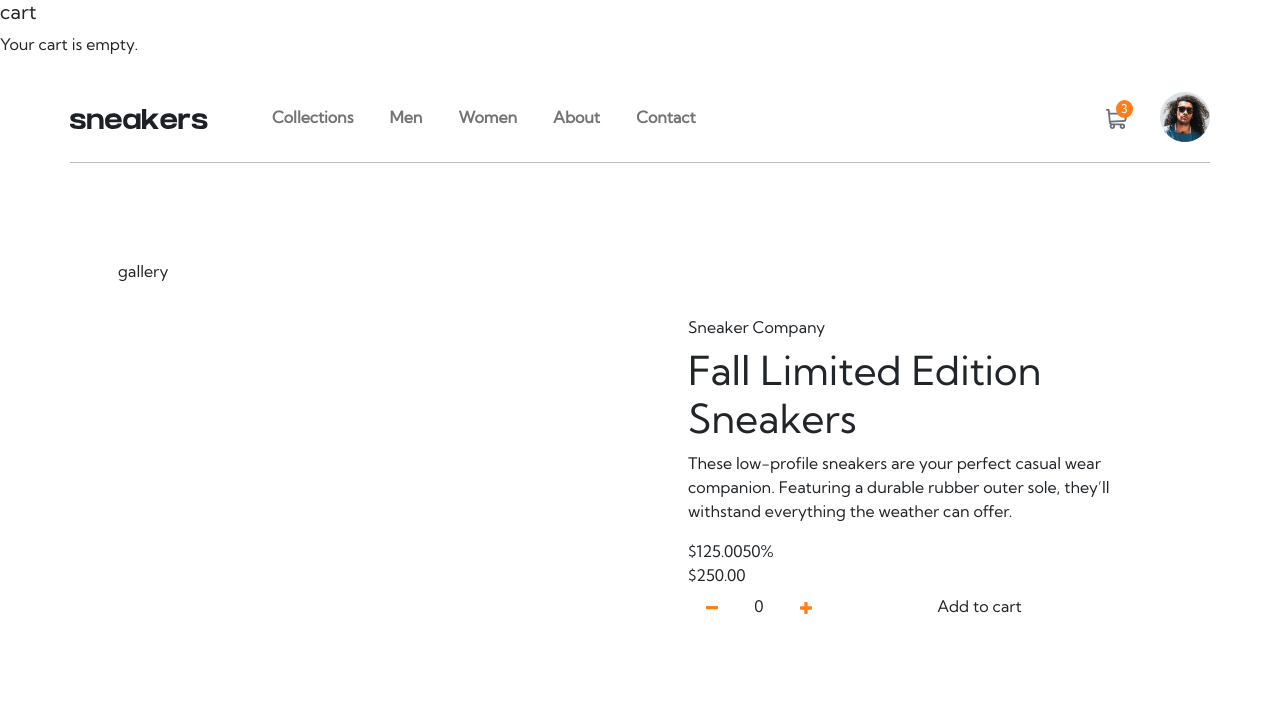
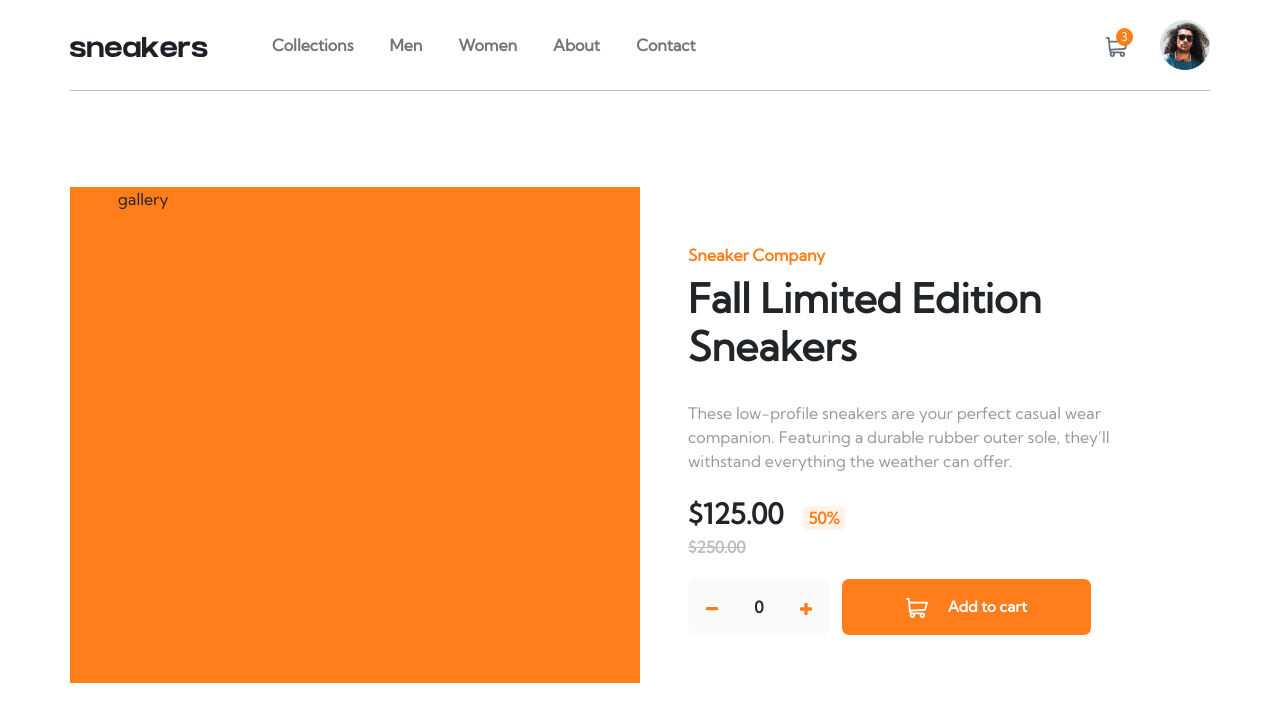
Before and after one commit to MiladRostami01/Ecommerce-product-page, a plain HTML site: page index.html in a window 1280 px wide. Drawn offline with Linux system fonts and the light colour scheme.

Commit message:
styles are updated'

```diff
--- a/sass/_base.scss
+++ b/sass/_base.scss
@@ -1,8 +1,10 @@
 $Orange: hsl(26, 100%, 55%);
+$very-pale-orang: hsla(26, 100%, 55%, 0.1);
 $Pale-orange: hsl(25, 100%, 9%);
 $Very-vark-blue: hsl(220, 13%, 13%);
 $Dark-grayish-blue: hsl(219, 9%, 5%);
 $Grayish-blue: hsl(220, 1%, 75%);
+$Gray: rgb(152, 153, 158);
 $Light-grayish-blue: hsl(223, 6%, 98%);
 $White: hsl(0, 0%, 100%);
 $Black: hsl(0, 0%, 0%);
--- a/sass/_top-menu.scss
+++ b/sass/_top-menu.scss
@@ -1,5 +1,5 @@
 .custome {
-  &-overlay{
+  &-overlay {
     display: none;
     opacity: 0;
     width: 100%;
@@ -10,6 +10,38 @@
     top: 0;
     left: 0;
     z-index: 100;
+  }
+
+  &-cart-box {
+    display: none;
+    opacity: 0;
+    width: 350px;
+    height: 250px;
+    background-color: $White;
+    position: absolute;
+    top: 80px;
+    right: 50px;
+    border-radius: 10px;
+    box-shadow: 0px 10px 50px -25px black;
+
+    h5 {
+      border-bottom: 1px solid $Grayish-blue;
+      padding: 1rem;
+      font-weight: 700;
+    }
+
+    div {
+      padding: 1rem;
+      text-align: center;
+
+
+      p {
+        font-size: $text-size;
+        font-weight: 700;
+        color: $Grayish-blue;
+        transform: translate(0, 100%);
+      }
+    }
   }
 
   &-top-menu {
@@ -50,11 +82,11 @@
     }
   }
 
-  &-cart{
+  &-cart {
     position: relative;
     cursor: pointer;
 
-    &-count{
+    &-count {
       position: absolute;
       top: -5px;
       left: 10px;
@@ -66,7 +98,7 @@
     }
   }
 
-  &-sidebar-menu{
+  &-sidebar-menu {
     display: none;
     opacity: 0;
     transform: translateX(-100%);
@@ -77,28 +109,108 @@
     position: absolute;
     top: 0;
     left: 0;
-    color: $Grayish-blue ;
+    color: $Grayish-blue;
     font-size: 20px;
     font-weight: 900;
     z-index: 200;
 
-    ul{
+    ul {
       margin-top: 20px;
 
-      li a{
+      li a {
         color: $Dark-grayish-blue;
 
-        &:hover{
+        &:hover {
           color: $Orange;
         }
-        &:focus{
+
+        &:focus {
           color: $Orange;
         }
       }
     }
 
-    span{
+    span {
       cursor: pointer;
     }
   }
 }
+
+// content
+.custome {
+  &-gallery {
+    background-color: $Orange;
+  }
+
+  // desciption
+  &-description {
+
+    h1 {
+      font-weight: 900;
+      margin-bottom: 30px;
+    }
+
+    p {
+      color: $Gray;
+      font-size: $text-size;
+      line-height: 1.5rem;
+      margin-bottom: 20px;
+    }
+  }
+
+  &-company {
+    color: $Orange;
+    font-size: $text-size;
+    font-weight: 900;
+  }
+
+  &-price{
+    font-size: 28px;
+    font-weight: 900;
+  }
+
+  &-price-off{
+    margin-left: 20px;
+    background-color: $very-pale-orang;
+    color: $Orange;
+    padding: 2px 5px;
+    border-radius: 5px;
+    font-weight: 900;
+  }
+
+  &-real-price{
+    font-weight: 900;
+    color: $Grayish-blue;
+    text-decoration: line-through;
+    margin-bottom: 20px;
+  }
+
+  &-btns{
+    a,label{
+      outline: none;
+      background-color: $Light-grayish-blue;
+      font-weight: 900;
+      padding: 15px;
+      border-radius: 7px;
+    }
+
+    button{
+      background-color: $Orange;
+      color: $White;
+      font-size: 15px;
+      font-weight: 900;
+      border-radius: 7px;
+
+      &:hover{
+        color: $White;
+        opacity: 75%;
+      }
+
+      svg{
+        margin-right: 1rem;
+      }
+    }
+  }
+
+  //desciption end
+}
--- a/sass/style.scss
+++ b/sass/style.scss
@@ -1,2 +1,4 @@
 @import 'base';
 @import 'top-menu';
+@import 'tablet';
+@import 'mobile';
```
Also changed, not shown: css/style.css, 1 other file.
